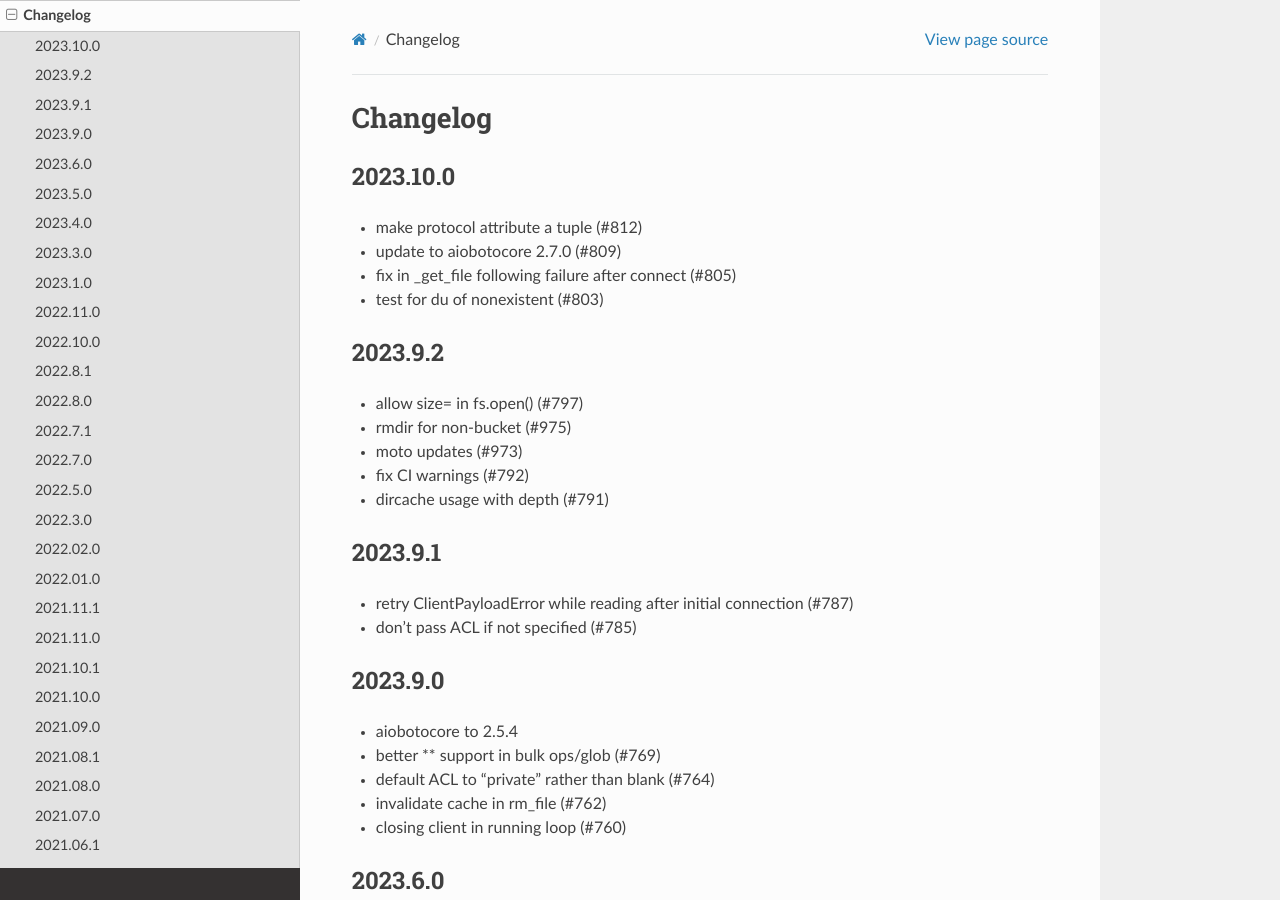
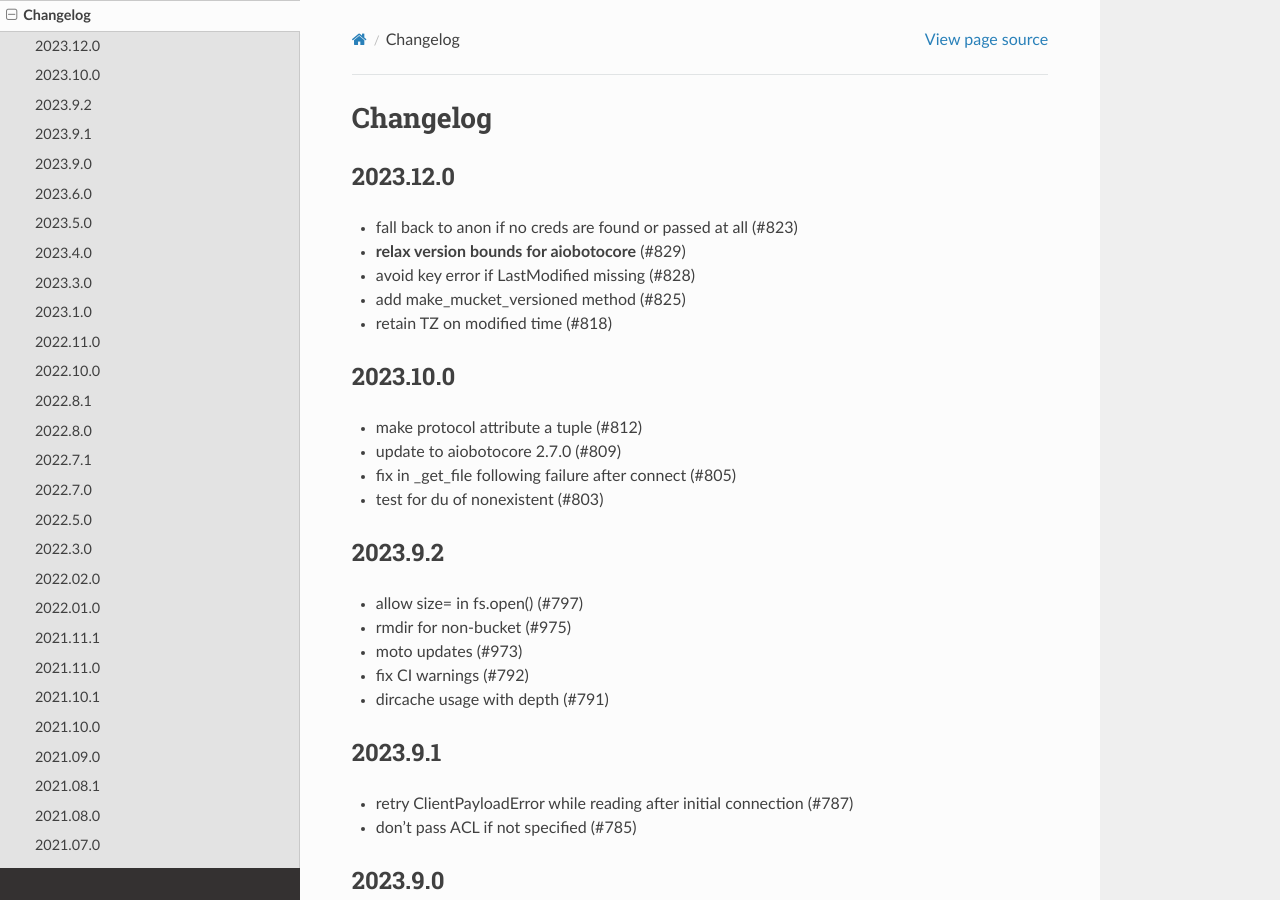
Before and after one commit to zarr-developers/s3fs, a Sphinx documentation site: the page built from docs/source/changelog.rst, in a window 1280 px wide and 900 px high. Built offline with Sphinx 7.4.7 and the Read the Docs theme 2.0.0, drawn with Linux system fonts in a browser that asks for light colours.

Commit message:
Changelog (#830)

```diff
--- a/docs/source/changelog.rst
+++ b/docs/source/changelog.rst
@@ -1,5 +1,14 @@
 Changelog
 =========
+
+2023.12.0
+---------
+
+- fall back to anon if no creds are found or passed at all (#823)
+- **relax version bounds for aiobotocore** (#829)
+- avoid key error if LastModified missing (#828)
+- add make_mucket_versioned method (#825)
+- retain TZ on modified time (#818)
 
 2023.10.0
 ---------
--- a/requirements.txt
+++ b/requirements.txt
@@ -1,3 +1,3 @@
 aiobotocore>=2.5.4,<3.0.0
-fsspec==2023.10.0
+fsspec==2023.12.0
 aiohttp!=4.0.0a0, !=4.0.0a1
```
